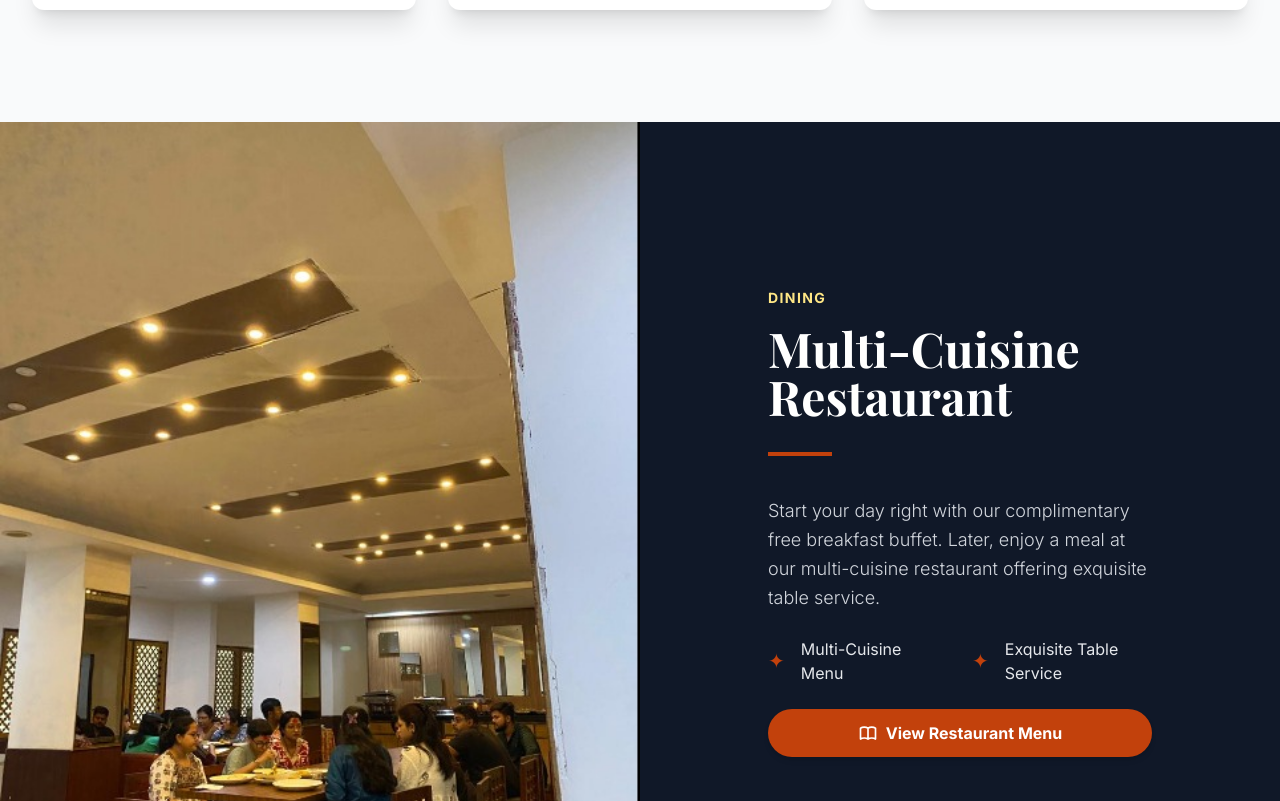
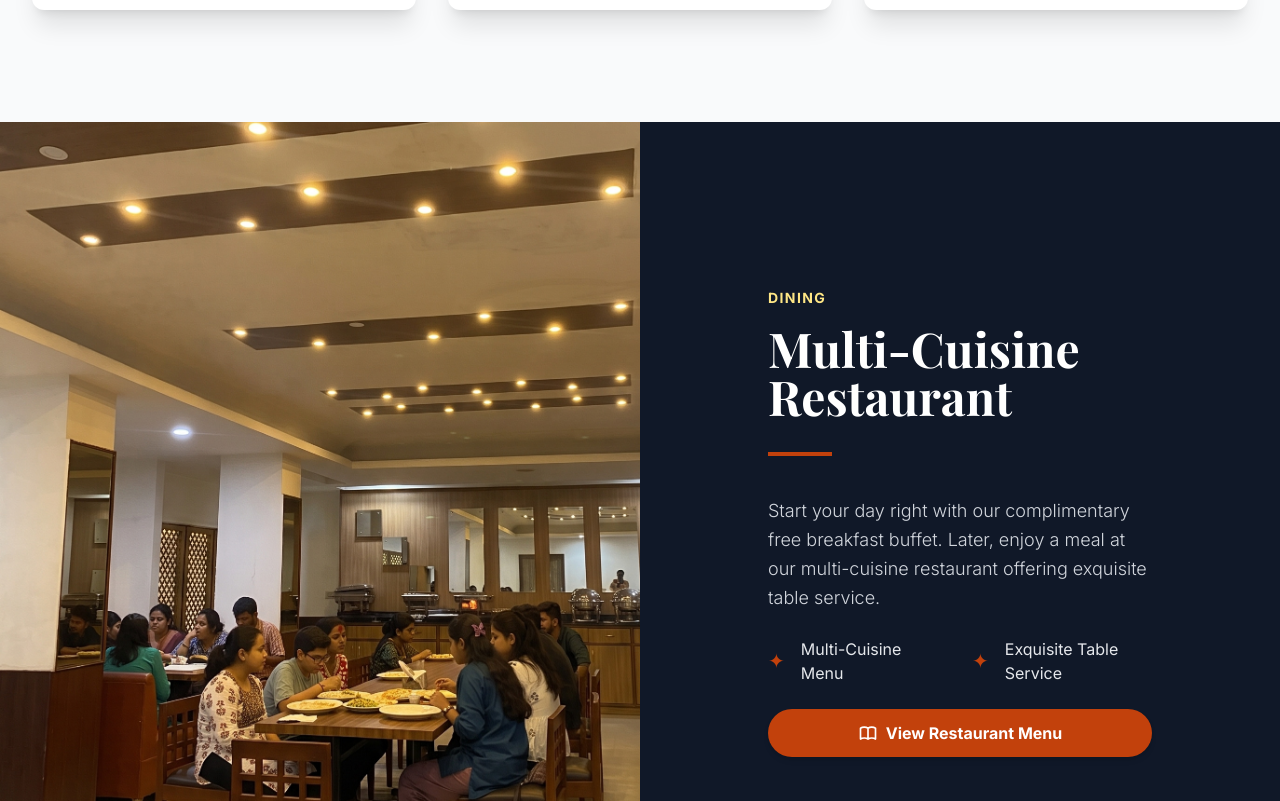
Before and after one commit to bijeshsingha/divineview, a Next.js app: page /ambarish in a window 1280 px wide. Shown: the part 1759-2560 px from the top of the page. Built offline with nearby package versions, Linux system fonts and the light colour scheme; a web font is replaced by a local one.

Commit message:
chore: update restaurant image

```diff
--- a/src/app/ambarish/page.tsx
+++ b/src/app/ambarish/page.tsx
@@ -88,7 +88,7 @@ export default function AmbarishPage() {
         {/* RESTAURANT - SPLIT SCREEN */}
         <section id="dining" className="lg:min-h-screen grid grid-cols-1 lg:grid-cols-2 bg-white">
           <div className="relative h-[50vh] lg:h-screen w-full order-1 lg:order-1">
-            <Image src="/images/ambarish/restaurant1.jpeg" alt="Restaurant" fill className="object-cover" sizes="(max-width: 1024px) 100vw, 50vw" />
+            <Image src="/images/ambarish/restaurant2.jpeg" alt="Restaurant" fill className="object-cover" sizes="(max-width: 1024px) 100vw, 50vw" />
           </div>
           <div className="flex flex-col justify-center p-12 md:p-24 lg:p-32 order-2 lg:order-2 bg-gray-900 text-white">
             <span className="text-amber-200 font-bold tracking-widest uppercase text-sm mb-4 block">Dining</span>
```
Also changed, not shown: public/images/ambarish/restaurant2.jpeg (added).
